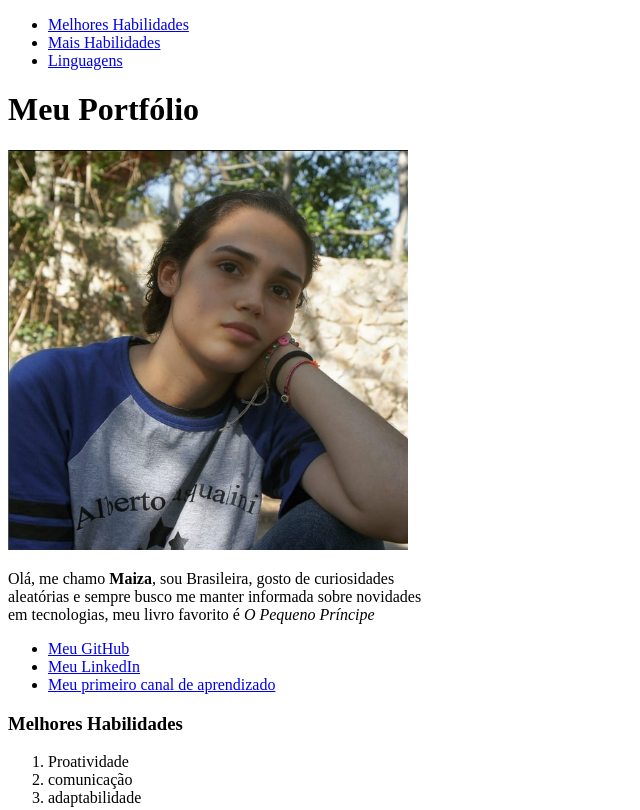
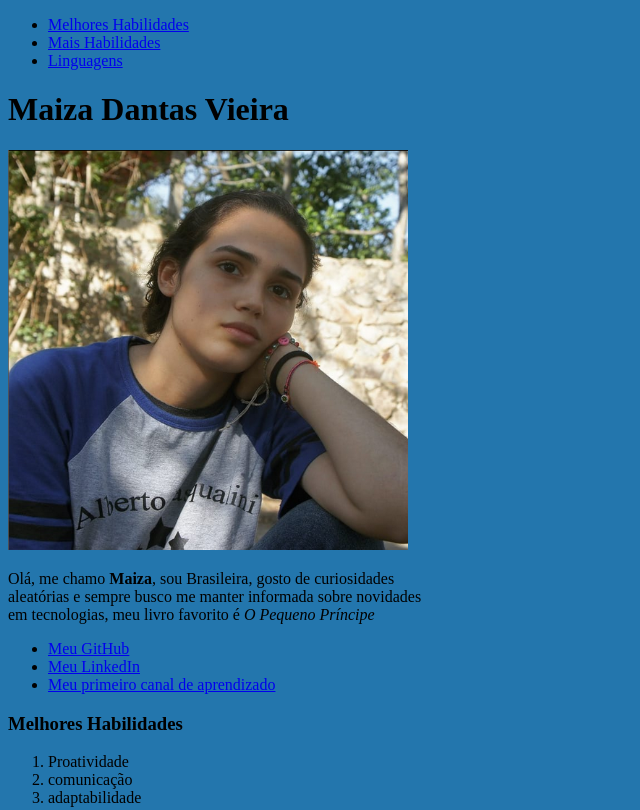
Before and after one commit to MaizaDV/MaizaDV.github.io, a plain HTML site: page index.html in a window 1280 px wide. Shown: the top 810 px of the page, without its empty margins (0-640 px from the left). Drawn offline with Linux system fonts and the light colour scheme.

Commit message:
adiciona style css

```diff
--- a/index.html
+++ b/index.html
@@ -5,6 +5,7 @@
     <meta http-equiv="X-UA-Compatible" content="IE=edge">
     <meta name="viewport" content="width=device-width, initial-scale=1.0">
     <title>Portfólio Maiza</title>
+    <link rel="stylesheet" type="text/css" href="style.css">
 </head>
 <body>
     <ul>
@@ -12,7 +13,7 @@
         <li><a href="#maisHab">Mais Habilidades</a></li>
         <li><a href="#linguagens">Linguagens</a></li>
     </ul>
-    <h1>Meu Portfólio</h1>
+    <h1>Maiza Dantas Vieira</h1>
     <img src="imagens/MaizaDV.png" alt="Maiza com cabelo castanho preso, com a mão esquerda apoiada no rosto" width="400" height="400">
     <p>Olá, me chamo <strong>Maiza</strong>, sou Brasileira, gosto de curiosidades <br>
         aleatórias e sempre busco me manter informada sobre novidades <br>
--- /dev/null
+++ b/style.css
@@ -0,0 +1,3 @@
+body {
+    background-color: rgb(35, 118, 173);
+}
```
